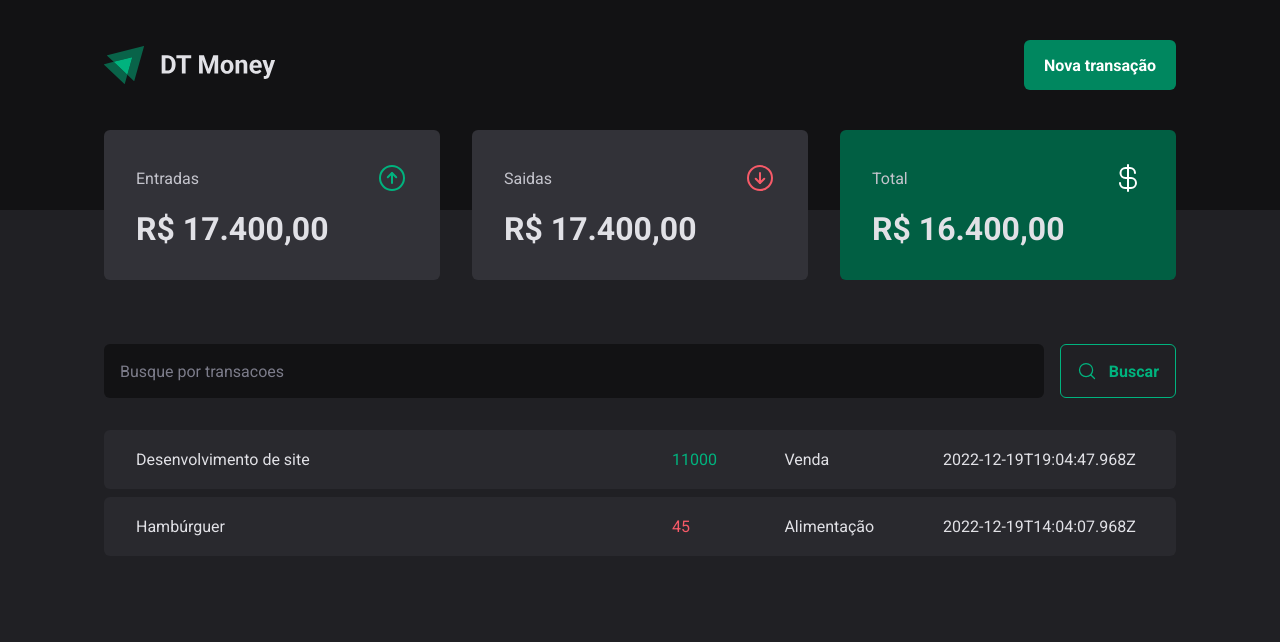
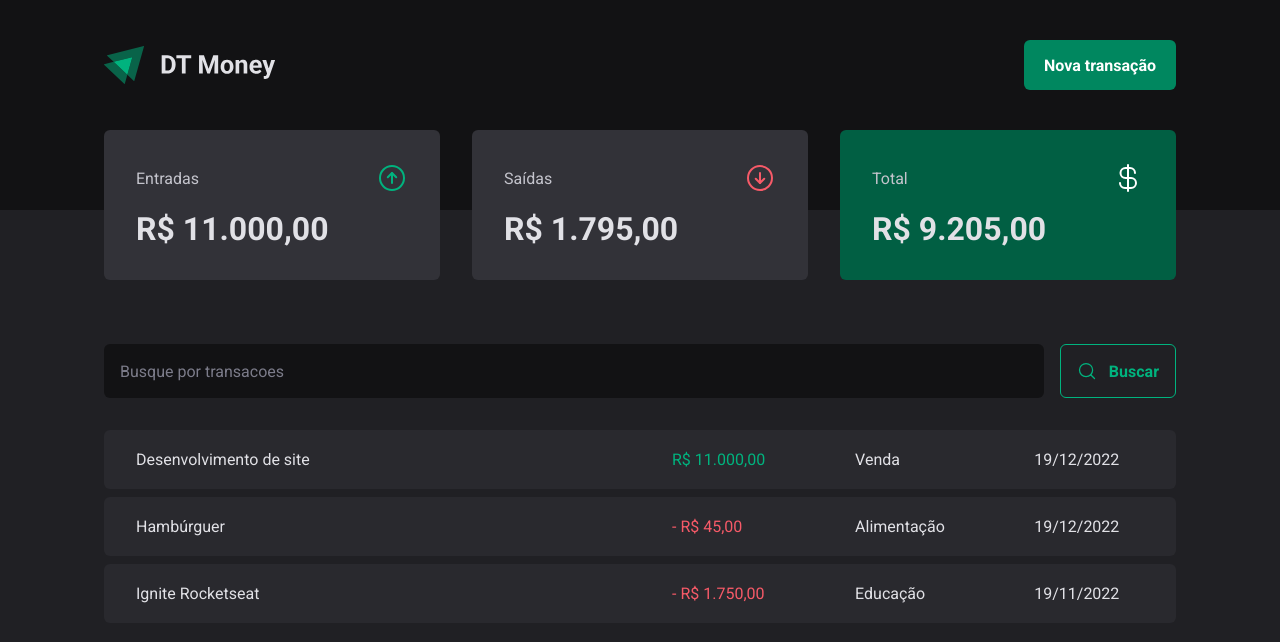
Before and after one commit to ldanielz/DT-Money, a React (Vite) app: page / in a window 1280 px wide. Shown: the top 642 px of the page. Built offline with nearby package versions, Linux system fonts and the light colour scheme; data requests are answered from the project's data file.

Commit message:
Formatando valores, criando Hook para resumo

```diff
--- a/server.json
+++ b/server.json
@@ -15,6 +15,14 @@
       "category": "Alimentação",
       "price": 45,
       "createdAt": "2022-12-19T14:04:07.968Z"
+    },
+    {
+      "id": 3,
+      "description": "Ignite Rocketseat",
+      "type": "outcome",
+      "category": "Educação",
+      "price": 1750,
+      "createdAt": "2022-11-19T14:04:07.968Z"
     }
   ]
 }
--- a/src/components/Summary/index.tsx
+++ b/src/components/Summary/index.tsx
@@ -1,12 +1,12 @@
 import { ArrowCircleUp, ArrowCircleDown, CurrencyDollar } from 'phosphor-react'
-import { useContext } from 'react'
-import { TransactionsContext } from '../../contexts/TransactionsContext'
+import { UseSummary } from '../../hooks/useSummary'
+import { priceFormatter } from '../../utils/formatter'
 
 import { SummaryCard, SummaryContainer } from './styles'
 
 export function Summary() {
-  const { transactions } = useContext(TransactionsContext)
-  console.log(transactions)
+  const summary = UseSummary()
+
   return (
     <SummaryContainer>
       <SummaryCard>
@@ -15,15 +15,15 @@
           <ArrowCircleUp size={32} color="#00b37e" />
         </header>
 
-        <strong>R$ 17.400,00</strong>
+        <strong>{priceFormatter.format(summary.income)}</strong>
       </SummaryCard>
       <SummaryCard>
         <header>
-          <span>Saidas</span>
+          <span>Saídas</span>
           <ArrowCircleDown size={32} color="#f75a68" />
         </header>
 
-        <strong>R$ 17.400,00</strong>
+        <strong>{priceFormatter.format(summary.outcome)}</strong>
       </SummaryCard>
       <SummaryCard variant="green">
         <header>
@@ -31,7 +31,7 @@
           <CurrencyDollar size={32} color="#fff" />
         </header>
 
-        <strong>R$ 16.400,00</strong>
+        <strong>{priceFormatter.format(summary.total)}</strong>
       </SummaryCard>
     </SummaryContainer>
   )
--- /dev/null
+++ b/src/hooks/useSummary.ts
@@ -0,0 +1,26 @@
+import { useContext } from 'react'
+import { TransactionsContext } from '../contexts/TransactionsContext'
+
+export function UseSummary() {
+  const { transactions } = useContext(TransactionsContext)
+
+  const summary = transactions.reduce(
+    (acc, transaction) => {
+      if (transaction.type === 'income') {
+        acc.income += transaction.price
+        acc.total += transaction.price
+      } else {
+        acc.outcome += transaction.price
+        acc.total -= transaction.price
+      }
+
+      return acc
+    },
+    {
+      income: 0,
+      outcome: 0,
+      total: 0,
+    },
+  )
+  return summary
+}
--- a/src/pages/Transactions/index.tsx
+++ b/src/pages/Transactions/index.tsx
@@ -2,6 +2,7 @@
 import { Header } from '../../components/Header'
 import { Summary } from '../../components/Summary'
 import { TransactionsContext } from '../../contexts/TransactionsContext'
+import { dateFormatter, priceFormatter } from '../../utils/formatter'
 import { SearchForm } from './components/SearchForm'
 import {
   PriceHighlight,
@@ -26,11 +27,15 @@
                   <td width="50%">{transaction.description}</td>
                   <td>
                     <PriceHighlight variant={transaction.type}>
-                      {transaction.price}
+                      {transaction.type === 'outcome' && '- '}
+
+                      {priceFormatter.format(transaction.price)}
                     </PriceHighlight>
                   </td>
                   <td>{transaction.category}</td>
-                  <td>{transaction.createdAt}</td>
+                  <td>
+                    {dateFormatter.format(new Date(transaction.createdAt))}
+                  </td>
                 </tr>
               )
             })}
--- /dev/null
+++ b/src/utils/formatter.ts
@@ -0,0 +1,6 @@
+export const dateFormatter = new Intl.DateTimeFormat('pt-BR')
+
+export const priceFormatter = new Intl.NumberFormat('pt-BR', {
+  style: 'currency',
+  currency: 'BRL',
+})
```
